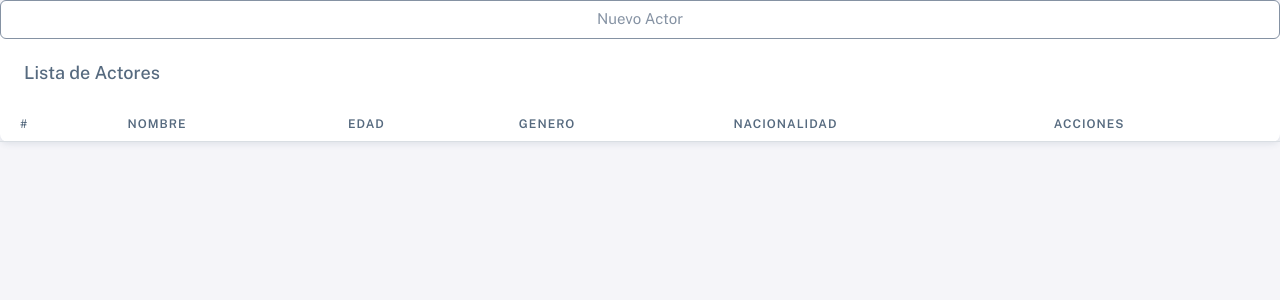
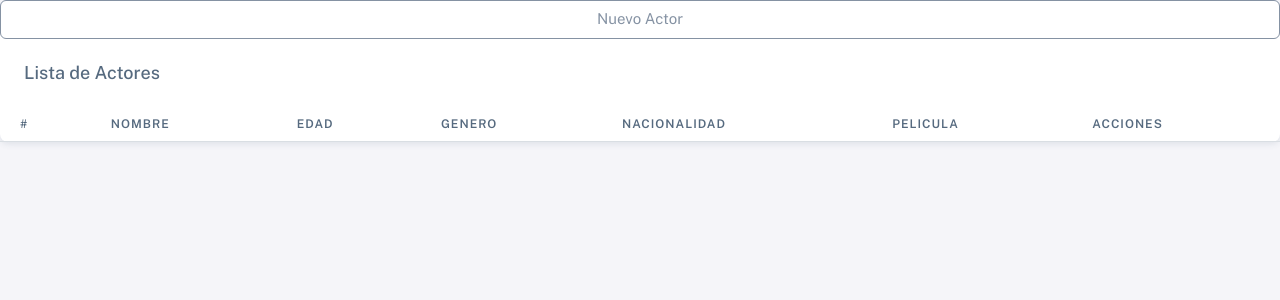
Before and after one commit to EdisonGonzalezA/parcial1, a PHP site: page /views/actor/actor.views.php in a window 1280 px wide. Shown: the top 300 px of the page. Run offline with PHP 8.4, Linux system fonts and the light colour scheme; data that the repository does not hold is empty; some libraries are stand-ins or nearby versions.

Commit message:
Actualizacion de codigo

```diff
--- a/views/actor/actor.js
+++ b/views/actor/actor.js
@@ -20,6 +20,7 @@ var CargaLista = () => {
                   <td>${actor.Edad}</td>
                   <td>${actor.Genero}</td>
                   <td>${actor.Nacionalidad}</td>
+                  <td>${actor.Titulo}</td>
       <td>
       <button class='btn btn-primary' onclick='uno(${
         actor.ID_actor
--- a/views/actor/actor.views.php
+++ b/views/actor/actor.views.php
@@ -15,6 +15,7 @@
                     <th>Edad</th>
                     <th>Genero</th>
                     <th>Nacionalidad</th>
+                    <th>Pelicula</th>
                     <th>Acciones</th>
                 </tr>
             </thead>
--- a/views/pelicula/pelicula.js
+++ b/views/pelicula/pelicula.js
@@ -20,6 +20,7 @@ var CargaLista = () => {
                     <td>${pelicula.Genero}</td>
                     <td>${pelicula.Anio}</td>
                     <td>${pelicula.Director}</td>
+                    <td>${pelicula.Nombre}</td>
         <td>
         <button class='btn btn-primary' onclick='uno(${
           pelicula.ID_pelicula
--- a/views/pelicula/pelicula.views.php
+++ b/views/pelicula/pelicula.views.php
@@ -15,6 +15,7 @@
                     <th>Genero</th>
                     <th>Año</th>
                     <th>Director</th>
+                    <th>Actor</th>
                     <th>Acciones</th>
                 </tr>
             </thead>
```
